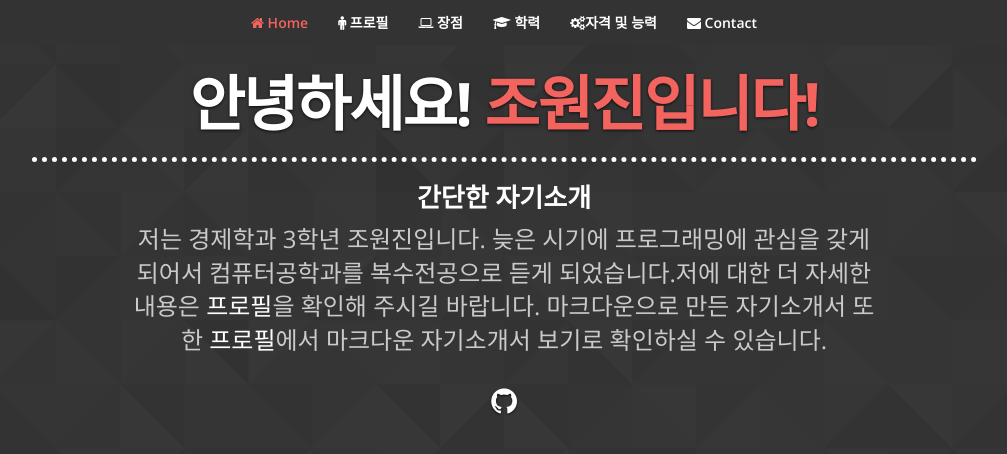
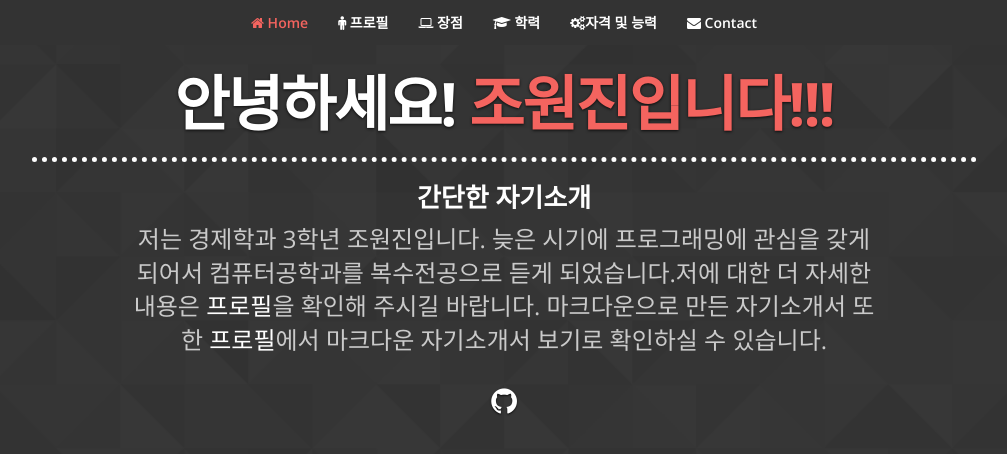
Before and after one commit to dnjs0309/dnjs0309.github.io, a Jekyll site: the page built from index.html, in a window 1280 px wide and 900 px high. Shown: the top 454 px of the window, without its empty margins (136-1143 px from the left). Built offline with Jekyll 4.4.1, drawn with Linux system fonts in a browser that asks for light colours; nearby versions of some CDN libraries.

Commit message:
Update header.html

```diff
--- a/_includes/header.html
+++ b/_includes/header.html
@@ -3,7 +3,7 @@
     <div class="row">
       <div class="col-md-1 col-lg-1"></div>
       <div class="col-md-10 col-lg-10">
-              <h1 class="cover-heading">안녕하세요! <span>조원진입니다!</span></h1>
+              <h1 class="cover-heading">안녕하세요! <span>조원진입니다!!!</span></h1>
 
               <h3 class="cover-profession">간단한 자기소개</h3>
           </div>
```
